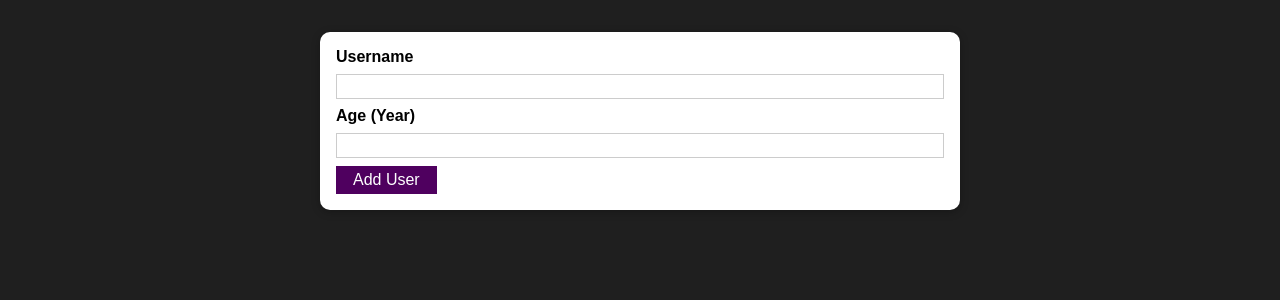
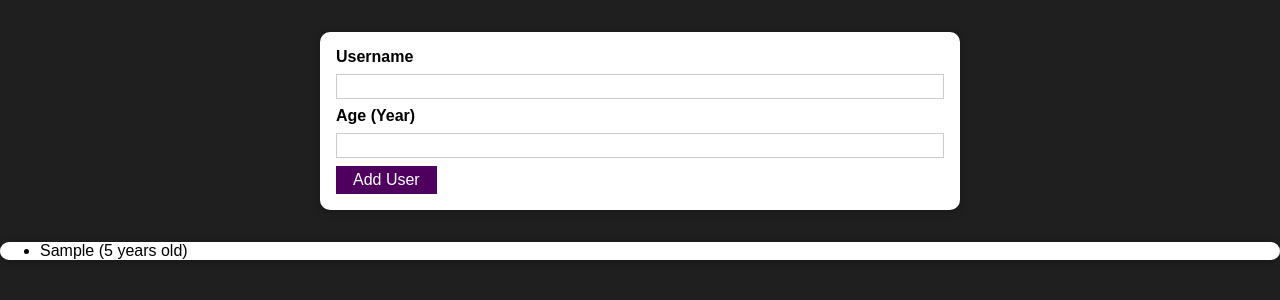
Before and after one commit to gulzar8991/react-practice-project, a React (Create React App) app: page / in a window 1280 px wide. Both pictures are taken after typing "Sample", "5" into the empty fields and a click on the button "Add User". Shown: the top 300 px of the page. Built offline with nearby package versions, Linux system fonts and the light colour scheme.

Commit message:
managing a list of users via state

```diff
--- a/src/App.js
+++ b/src/App.js
@@ -1,12 +1,24 @@
-import React from "react";
+import React, { useState } from "react";
+
 import AddUser from "./components/Users/AddUser";
-import UserList from "./components/Users/UsersList";
+import UsersList from "./components/Users/UsersList";
 
 function App() {
+  const [usersList, setUsersList] = useState([]);
+
+  const addUserHandler = (uName, uAge) => {
+    setUsersList((prevUsersList) => {
+      return [
+        ...prevUsersList,
+        { name: uName, age: uAge, id: Math.random().toString() },
+      ];
+    });
+  };
+
   return (
     <div>
-      <AddUser />
-      <UserList users={[]} />
+      <AddUser onAddUser={addUserHandler} />
+      <UsersList users={usersList} />
     </div>
   );
 }
--- a/src/components/Users/AddUser.js
+++ b/src/components/Users/AddUser.js
@@ -15,7 +15,7 @@
     if (+enteredAge < 1) {
       return;
     }
-    console.log(enteredUsername, enteredAge);
+    props.onAddUser(enteredUsername, enteredAge);
     setEnteredUsername("");
     setEnteredAge("");
   };
--- a/src/components/Users/UsersList.js
+++ b/src/components/Users/UsersList.js
@@ -6,11 +6,11 @@
   return (
     <Card className={classes.users}>
       <ul>
-        {props.users.map((user) => {
-          <li>
+        {props.users.map((user) => (
+          <li key={user.id}>
             {user.name} ({user.age} years old)
-          </li>;
-        })}
+          </li>
+        ))}
       </ul>
     </Card>
   );
```
